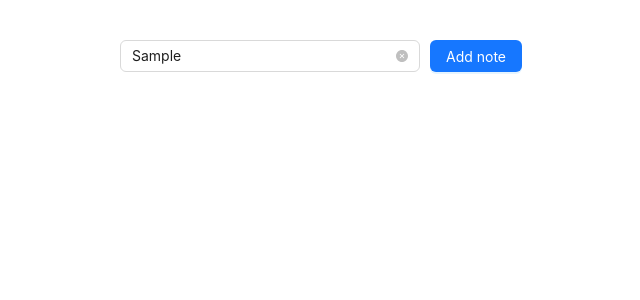
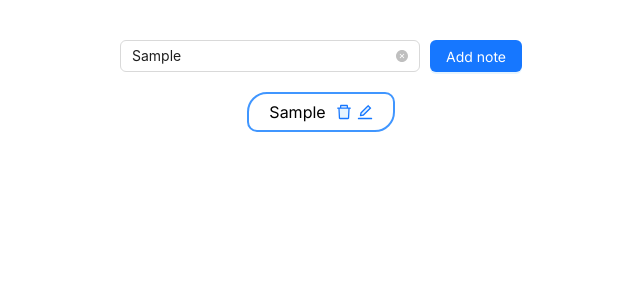
Before and after one commit to okyxxxf/ivashin-test-task, a React (Create React App) app: page / in a window 1280 px wide. Both pictures are taken after typing "Sample" into the empty fields and a click on the button "Add note". Shown: the top 300 px of the page, without its empty margins (319-959 px from the left). Built offline with nearby package versions, Linux system fonts and the light colour scheme.

Commit message:
feat: create notes

```diff
--- a/package.json
+++ b/package.json
@@ -3,6 +3,7 @@
   "version": "0.1.0",
   "private": true,
   "dependencies": {
+    "@ant-design/icons": "^5.2.6",
     "@reduxjs/toolkit": "^2.0.1",
     "@testing-library/jest-dom": "^5.17.0",
     "@testing-library/react": "^13.4.0",
--- a/public/index.html
+++ b/public/index.html
@@ -9,22 +9,14 @@
       name="description"
       content="Web site created using create-react-app"
     />
+    <link rel="preconnect" href="https://fonts.googleapis.com">
+    <link rel="preconnect" href="https://fonts.gstatic.com" crossorigin>
+    <link href="https://fonts.googleapis.com/css2?family=Inter:wght@100;200;300;400;500;600;700;800;900&display=swap" rel="stylesheet">
     <link rel="apple-touch-icon" href="%PUBLIC_URL%/logo192.png" />
-    <!--
-      manifest.json provides metadata used when your web app is installed on a
-      user's mobile device or desktop. See https://developers.google.com/web/fundamentals/web-app-manifest/
-    -->
+
     <link rel="manifest" href="%PUBLIC_URL%/manifest.json" />
-    <!--
-      Notice the use of %PUBLIC_URL% in the tags above.
-      It will be replaced with the URL of the `public` folder during the build.
-      Only files inside the `public` folder can be referenced from the HTML.
 
-      Unlike "/favicon.ico" or "favicon.ico", "%PUBLIC_URL%/favicon.ico" will
-      work correctly both with client-side routing and a non-root public URL.
-      Learn how to configure a non-root public URL by running `npm run build`.
-    -->
-    <title>React App</title>
+    <title>Notes App</title>
   </head>
   <body>
     <noscript>You need to enable JavaScript to run this app.</noscript>
--- /dev/null
+++ b/src/components/note/editNote.tsx
@@ -0,0 +1,24 @@
+import React from "react";
+import { DeleteTwoTone, EditTwoTone } from "@ant-design/icons";
+import { useAppDispatch } from "../../hooks/hooks";
+import { deleteNote, enableEditMode } from "../../features/notes/notesSlice";
+
+interface editNoteProps {
+	i : number,
+	text : string,
+}
+
+const EditNote = ({i , text} : editNoteProps) => {
+	const dispatch = useAppDispatch();
+  return (
+		<li className="note" key={i}>
+			{text}
+			<div className="note__icons">
+				<DeleteTwoTone onClick={() => dispatch(deleteNote(i))}/>
+				<EditTwoTone onClick={() => dispatch(enableEditMode({note : text, index: i}))}/>
+			</div>
+		</li>
+	)
+};
+
+export default EditNote;
--- /dev/null
+++ b/src/components/note/note.tsx
@@ -0,0 +1,31 @@
+import React, { useState } from "react";
+import { DeleteTwoTone, EditTwoTone } from "@ant-design/icons";
+import { useAppDispatch } from "../../hooks/hooks";
+import { deleteNote, disableEditMode } from "../../features/notes/notesSlice";
+import { Input } from "antd";
+
+interface noteProps {
+	i : number,
+	text : string,
+}
+
+const Note = ({i , text} : noteProps) => {
+	const dispatch = useAppDispatch();
+	const [value, changeValue] = useState<string>(text);
+
+  return (
+		<li className="note" key={i}>
+			<Input
+			className='add-notes__input'
+			placeholder="Enter your note"
+			onChange={(e) => changeValue(e.target.value)}
+			value={value}/>
+			<div className="note__icons">
+				<DeleteTwoTone onClick={() => dispatch(deleteNote(i))}/>
+				<EditTwoTone onClick={() => dispatch(disableEditMode({note : value, index: i}))}/>
+			</div>
+		</li>
+	)
+};
+
+export default Note;
--- a/src/components/notes/notes.css
+++ b/src/components/notes/notes.css
@@ -0,0 +1,25 @@
+.note {
+    display: flex;
+    padding: 10px 20px;
+    border-radius: 20px 10px;
+    border: 2px solid #4096ff;
+    gap: 10px;
+    font-size: 16px;
+    justify-content: space-between;
+}
+
+.notes {
+    display: flex;
+    flex-direction: column;
+    gap: 20px;
+    padding: 20px;
+}
+
+.note__icons {
+    display: flex;
+    gap: 5px;
+}
+
+.note__icons > * {
+    cursor: pointer;
+}
--- a/src/components/notes/notes.tsx
+++ b/src/components/notes/notes.tsx
@@ -1,8 +1,28 @@
 import React from "react";
+import { useAppSelector } from "../../hooks/hooks";
+import './notes.css';
+import note from "../../types/note";
+import Note from "../note/note";
+import EditNote from "../note/editNote";
 
 const Notes = () => {
+	const notes = useAppSelector(state => state.notes.notes);
+
+	const notesRender = notes.map(({text, is_edit} : note, i : number) => {
+		if (!is_edit) {
+			return (
+				<EditNote i={i} text={text}/>
+			)
+		} else  {
+			return (
+				<Note i={i} text={text}/>
+			)
+		}
+	});
 	return (
-		<></>
+		<ul className="notes">
+			{notesRender}
+		</ul>
 	);
 };
 
--- a/src/features/notes/notesSlice.ts
+++ b/src/features/notes/notesSlice.ts
@@ -1,9 +1,10 @@
 import { createSlice, PayloadAction } from '@reduxjs/toolkit';
 import { RootState } from '../../store/store';
 import notePayload from '../../types/notePayload';
+import note from '../../types/note';
 
 interface NotesState {
-  notes : Array<string>
+  notes : Array<note>
 }
 
 const initialState: NotesState = {
@@ -15,21 +16,26 @@ export const notesSlice = createSlice({
   initialState,
   reducers: {
     addNote : (state, action : PayloadAction<string>) => {
-			state.notes = [...state.notes, action.payload];
+			state.notes = [...state.notes, {text : action.payload, is_edit : false}];
     },
-		deleteNote : (state, action : PayloadAction<notePayload>) => {
-			const index = action.payload.index;
+		deleteNote : (state, action : PayloadAction<number>) => {
+			const index = action.payload;
 			state.notes = [...state.notes.slice(0, index), ...state.notes.slice(index + 1)];
 		},
-		editNode : (state, action : PayloadAction<notePayload>) => {
-			const index = action.payload.index;
-      const newNote = action.payload.note;
-      state.notes = [...state.notes.slice(0, index), newNote, ...state.notes.slice(index + 1)];
-		}
+		enableEditMode : (state, action : PayloadAction<notePayload>) => {
+      const index = action.payload.index;
+      const newNote : note = {text : action.payload.note, is_edit : true};
+			state.notes = [...state.notes.slice(0, index), newNote, ...state.notes.slice(index + 1)]
+		},
+    disableEditMode : (state, action : PayloadAction<notePayload>) => {
+      const index = action.payload.index;
+      const newNote : note = {text : action.payload.note, is_edit : false};
+			state.notes = [...state.notes.slice(0, index), newNote, ...state.notes.slice(index + 1)]
+    },
   },
 });
 
-export const {addNote, deleteNote, editNode} = notesSlice.actions;
+export const {addNote, deleteNote, enableEditMode, disableEditMode} = notesSlice.actions;
 
 export const selectNotes = (state: RootState) => state.notes.notes;
 
--- a/src/index.css
+++ b/src/index.css
@@ -15,7 +15,6 @@ time, mark, audio, video {
 	padding: 0;
 	border: 0;
 	font-size: 100%;
-	font: inherit;
 	vertical-align: baseline;
 }
 /* HTML5 display-role reset for older browsers */
@@ -41,3 +40,7 @@ table {
 	border-collapse: collapse;
 	border-spacing: 0;
 }
+
+* {
+	font-family: 'Inter', sans-serif;
+}
--- /dev/null
+++ b/src/types/note.ts
@@ -0,0 +1,6 @@
+type note = {
+	text : string,
+	is_edit : boolean,
+};
+
+export default note;
```
Also changed, not shown: 1 other file (tests, documents, lock files or other folders).
